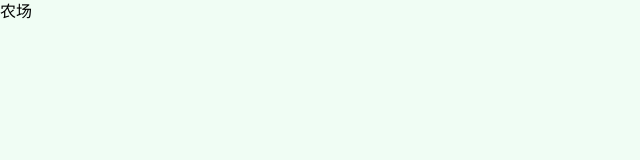
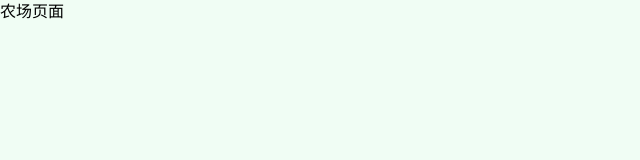
Before and after one commit to dodolalorc/GrassTrack, a Vue app: page /farm in a window 1280 px wide. Shown: the top 160 px of the page, without its empty margins (0-640 px from the left). Built offline with nearby package versions, Linux system fonts and the light colour scheme.

Commit message:
init to ali

```diff
--- a/src/views/Farm/Farm.vue
+++ b/src/views/Farm/Farm.vue
@@ -1,5 +1,5 @@
 <template>
   <div class="w-full min-h-full bg-green-50">
-    农场
+    农场页面
   </div>
 </template>
```
